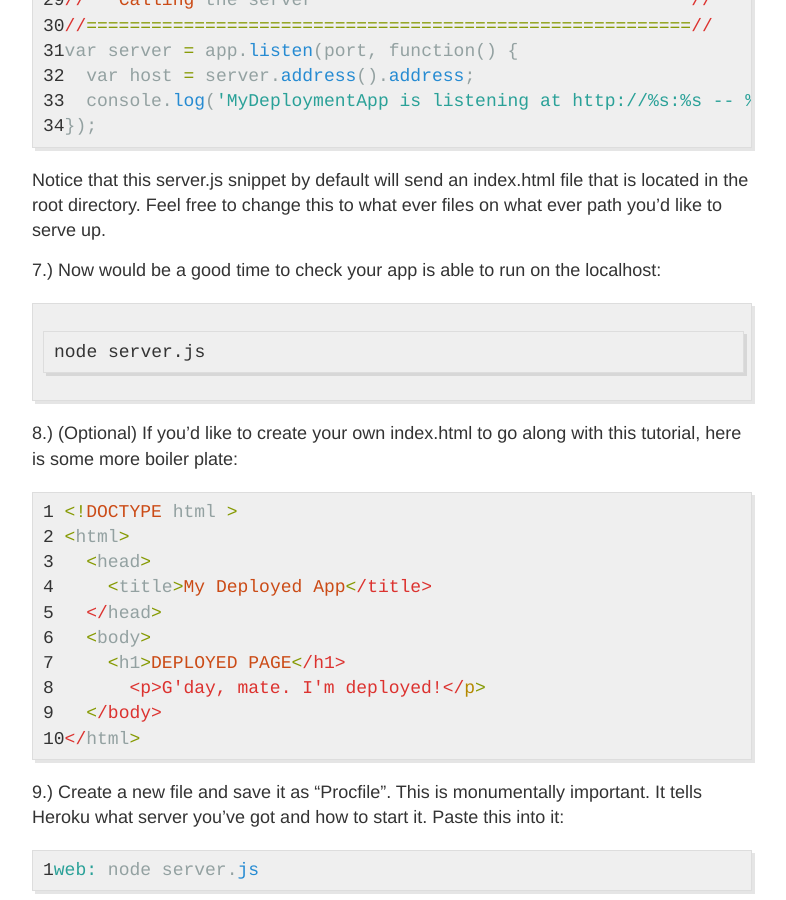
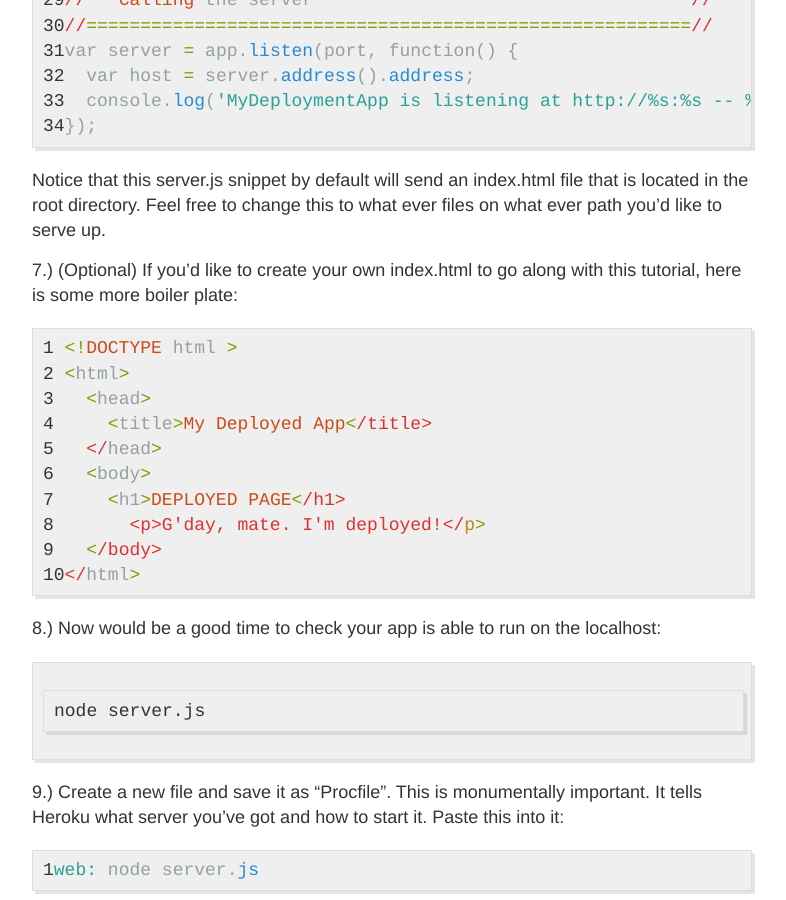
Before and after one commit to veeweeherman/veeweeherman.github.io, a Jekyll site: the page built from _posts/2015-09-16-how-to-deploy-in-five-minutes.md, in a window 1280 px wide and 900 px high, scrolled down 2252 px. Shown: the whole window, without its empty margins (248-1034 px from the left). Built offline with Jekyll 4.4.1, drawn with Linux system fonts in a browser that asks for light colours; Markdown is read by kramdown in place of the engine named in the settings; comment, search, counter and statistics services are not loaded; part of the change alters nothing that is shown.

````diff
--- a/_posts/2015-09-16-how-to-deploy-in-five-minutes.md
+++ b/_posts/2015-09-16-how-to-deploy-in-five-minutes.md
@@ -74,13 +74,7 @@ var server = app.listen(port, function() {
 {% endhighlight %}
 Notice that this server.js snippet by default will send an index.html file that is located in the root directory. Feel free to change this to what ever files on what ever path you'd like to serve up.
 
-7.) Now would be a good time to check your app is able to run on the localhost:
-
-```
-node server.js
-```
-
-8.) (Optional) If you'd like to create your own index.html to go along with this tutorial, here is some more boiler plate:
+7.) (Optional) If you'd like to create your own index.html to go along with this tutorial, here is some more boiler plate:
 {% highlight ruby linenos %}
 <!DOCTYPE html >
 <html>
@@ -93,6 +87,14 @@ node server.js
   </body>
 </html>
 {% endhighlight %}
+
+8.) Now would be a good time to check your app is able to run on the localhost:
+
+```
+node server.js
+```
+
+
 
 9.) Create a new file and save it as "Procfile". This is monumentally important. It tells Heroku what server you've got and how to start it. Paste this into it:
 {% highlight ruby linenos %}
````
